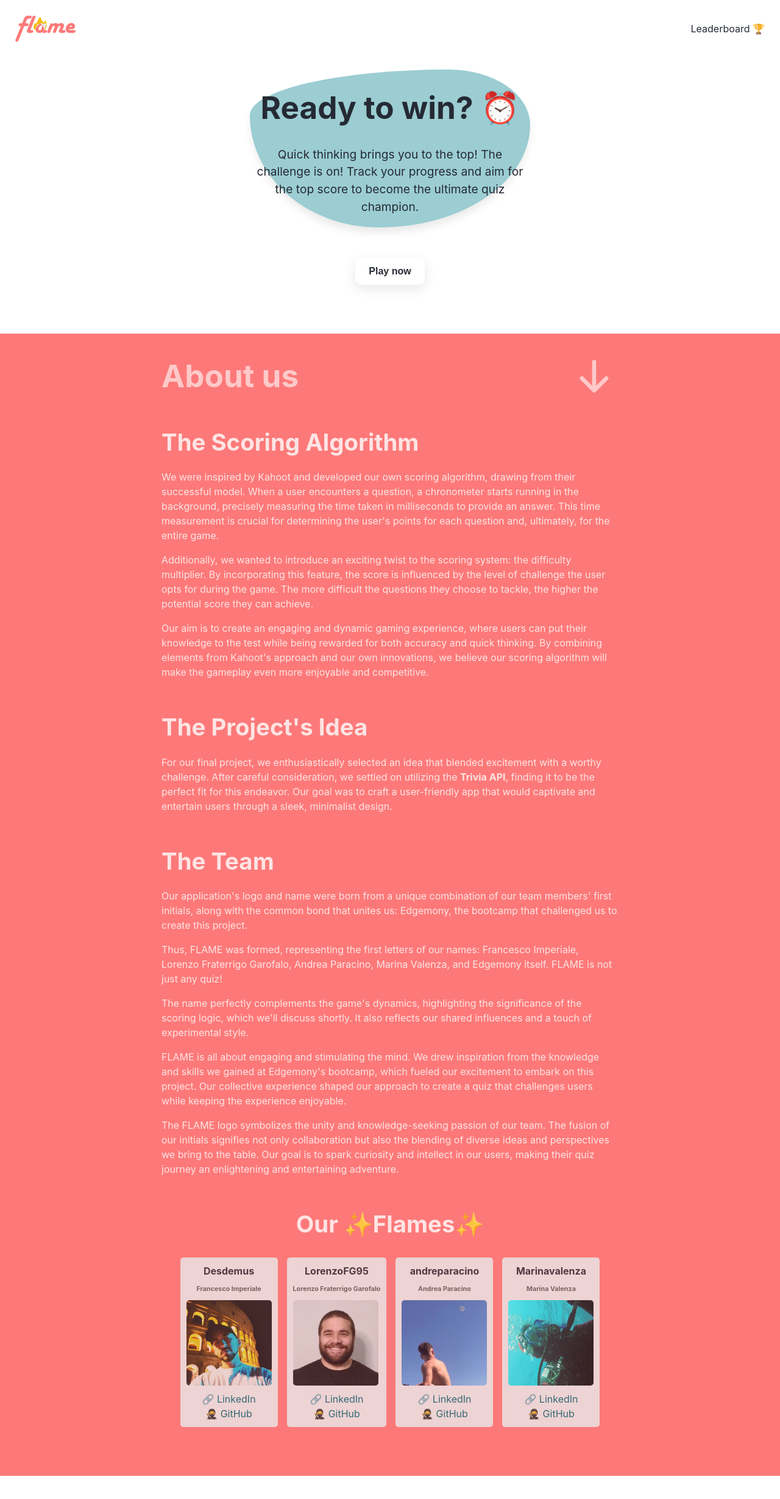
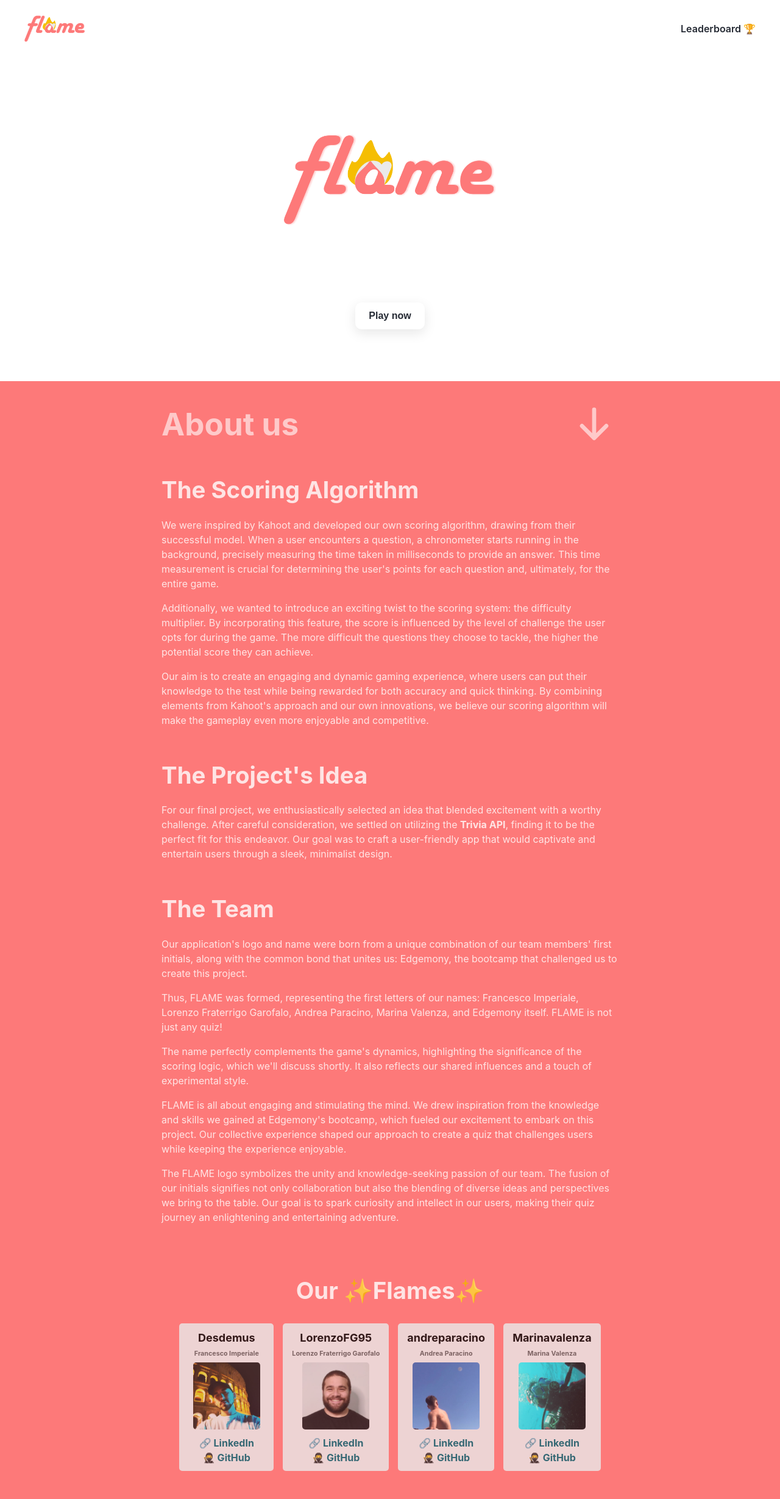
Before and after one commit to simoneschifano/flame, a React (Vite) app: page / in a window 1280 px wide. Shown: the top 2458 px of the page at 61% size. Before the commit the page ends 2420 px from the top, so only its background shows below. Built offline with nearby package versions, Linux system fonts and the light colour scheme.

Commit message:
feat: polish landing style
Co-authored-by: Lorenzo Fraterrigo Garofalo <LorenzoFG95@users.noreply.github.com>
Co-authored-by: Francesco Imperiale  <Desdemus@users.noreply.github.com>
Co-authored-by: Marinavalenza <Marinavalenza@users.noreply.github.com>

```diff
--- a/src/pages/Landing/components/CreatorsList/index.module.scss
+++ b/src/pages/Landing/components/CreatorsList/index.module.scss
@@ -6,13 +6,15 @@
   margin-top: $spacing--xl;
 
   &-creator {
-    padding: $spacing--md;
+    padding: $spacing--md $spacing--lg;
     background-color: $color-background;
     border-radius: $border-radius--sm;
     display: flex;
     flex-direction: column;
-    gap: $spacing--md;
+    align-items: center;
+    gap: $spacing--sm;
     transition: transform 0.3s, box-shadow 0.3s;
+    min-width: 155px;
 
     &:hover {
       transform: scale(1.02);
@@ -20,14 +22,15 @@
     }
 
     h4 {
-      color: $color-black;
       word-wrap: break-word;
       margin: 0;
+      font-size: rem(18px);
     }
 
     h6 {
       margin: 0;
       opacity: 0.6;
+      max-width: 20ch;
     }
 
     &Links {
@@ -37,15 +40,16 @@
     }
 
     a {
-      display: flex;
-      flex-direction: column;
+      font-weight: bold;
       text-decoration: none;
       color: $color-accent;
     }
 
     img {
       border-radius: $border-radius--sm;
-      width: 140px;
+      width: 110px;
+      margin-top: auto;
+      margin-bottom: 5px;
     }
   }
 }
--- a/src/pages/Landing/index.jsx
+++ b/src/pages/Landing/index.jsx
@@ -20,12 +20,39 @@ const Landing = () => {
         </Link>
       </header>
       <div className={styles["Landing-hero"]}>
-        <h1>Ready to win? ⏰</h1>
+        <svg
+          className={styles["Landing-heroBlob"]}
+          version="1.1"
+          xmlns="http://www.w3.org/2000/svg"
+          viewBox="0 0 500 500"
+          width="100%"
+          id="blobSvg"
+        >
+          <defs>
+            <linearGradient id="gradient" x1="0%" y1="0%" x2="0%" y2="100%">
+              <stop
+                offset="0%"
+                style={{ stopColor: "rgb(155, 205, 210)" }}
+              ></stop>
+            </linearGradient>
+          </defs>
+          <path id="blob" fill="url(#gradient)">
+            <animate
+              attributeName="d"
+              dur="10000ms"
+              repeatCount="indefinite"
+              values="M440.5,320.5Q418,391,355.5,442.5Q293,494,226,450.5Q159,407,99,367Q39,327,31.5,247.5Q24,168,89,125.5Q154,83,219.5,68Q285,53,335.5,94.5Q386,136,424.5,193Q463,250,440.5,320.5Z;M453.78747,319.98894Q416.97789,389.97789,353.96683,436.87838Q290.95577,483.77887,223.95577,447.43366Q156.95577,411.08845,105.64373,365.97789Q54.33169,320.86732,62.67444,252.61056Q71.01719,184.3538,113.01965,135.21007Q155.02211,86.06634,220.52211,66.46683Q286.02211,46.86732,335.5,91.94472Q384.97789,137.02211,437.78747,193.51106Q490.59704,250,453.78747,319.98894Z;M411.39826,313.90633Q402.59677,377.81265,342.92059,407.63957Q283.24442,437.46649,215.13648,432.5428Q147.02853,427.61911,82.23325,380.9572Q17.43796,334.29529,20.45223,250.83809Q23.46649,167.38089,82.5856,115.05707Q141.70471,62.73325,212.19045,63.73015Q282.67618,64.72705,352.67308,84.79839Q422.66998,104.86972,421.43486,177.43486Q420.19974,250,411.39826,313.90633Z;M440.5,320.5Q418,391,355.5,442.5Q293,494,226,450.5Q159,407,99,367Q39,327,31.5,247.5Q24,168,89,125.5Q154,83,219.5,68Q285,53,335.5,94.5Q386,136,424.5,193Q463,250,440.5,320.5Z;"
+            ></animate>
+          </path>
+        </svg>
+        <img className={styles["Landing-heroLogo"]} src={logo} alt="" />
+        {/* <h1>Ready to win? ⏰</h1>
         <p>
-          Quick thinking brings you to the top! The challenge is on! Track your
-          progress and aim for the top score to become the ultimate quiz
-          champion.
-        </p>
+          Quick thinking brings you to the top! <br />
+          Track your progress and aim for the top score to become the ultimate
+          quiz champion. <br />
+          The challenge is on!
+        </p> */}
       </div>
       <Button onClick={() => navigate(ROUTES.NEW_GAME)}>Play now</Button>
       <article className={styles["Landing-aboutUs"]}>
--- a/src/pages/Landing/index.module.scss
+++ b/src/pages/Landing/index.module.scss
@@ -1,11 +1,11 @@
 .Landing {
   display: flex;
   flex-direction: column;
-  gap: 20px;
+  gap: 25px;
   align-items: center;
 
   &-header {
-    padding: $spacing--xl;
+    padding: $spacing--lg;
     display: flex;
     justify-content: space-between;
     align-items: center;
@@ -16,6 +16,7 @@
     a {
       text-decoration: none;
       color: $color-black;
+      font-weight: 600;
 
       img {
         opacity: 0;
@@ -58,18 +59,30 @@
   }
 
   &-hero {
-    border-radius: 71% 29% 54% 46% / 29% 35% 65% 71%;
-    border: $color-background;
-    background-color: $color-primary;
-    box-shadow: 0px 10px 15px -3px rgba(0, 0, 0, 0.1);
     text-align: center;
     max-width: 90%;
-    margin-bottom: 30px;
-    color: $color-black;
-    > p {
-      font-size: 1.2rem;
+    margin: 100px 0;
+    position: relative;
+    display: flex;
+    flex-direction: column;
+    justify-content: center;
+    align-items: center;
+
+    svg {
+      position: absolute;
+      z-index: -1;
+      top: 50%;
+      left: 50%;
+      transform: translate(-50%, -50%) scale(1.2);
     }
-    // animation: blob 9s ease-in-out infinite;
+
+    &Logo {
+      width: 350px;
+    }
+
+    // > p {
+    //   font-size: 1.2rem;
+    // }
   }
 
   &-aboutUs {
@@ -121,6 +134,7 @@
 
         &:last-child {
           > h2 {
+            margin-top: 80px;
             text-align: center;
           }
         }
@@ -129,6 +143,10 @@
   }
 
   @include tablet {
+    &-header {
+      padding: $spacing--xl 40px;
+    }
+
     &-hero {
       max-width: 460px;
     }
```
Also changed, not shown: src/assets/svg/blob.svg (added).
